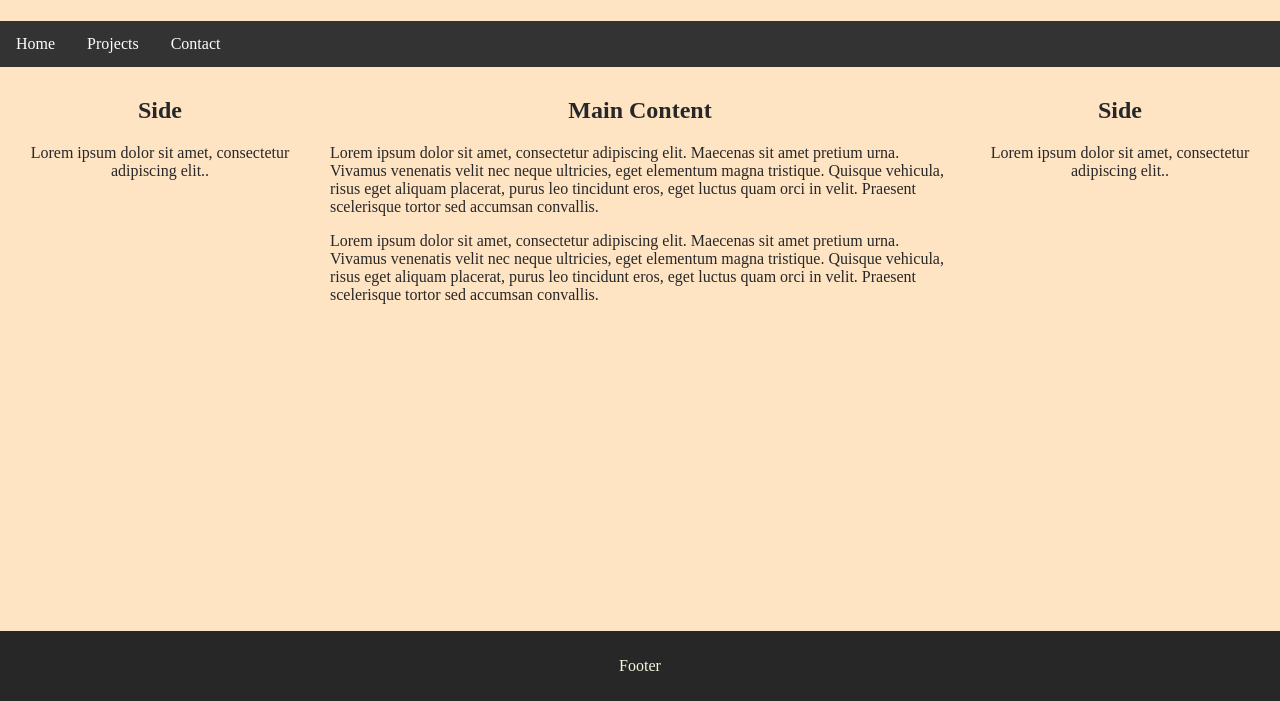
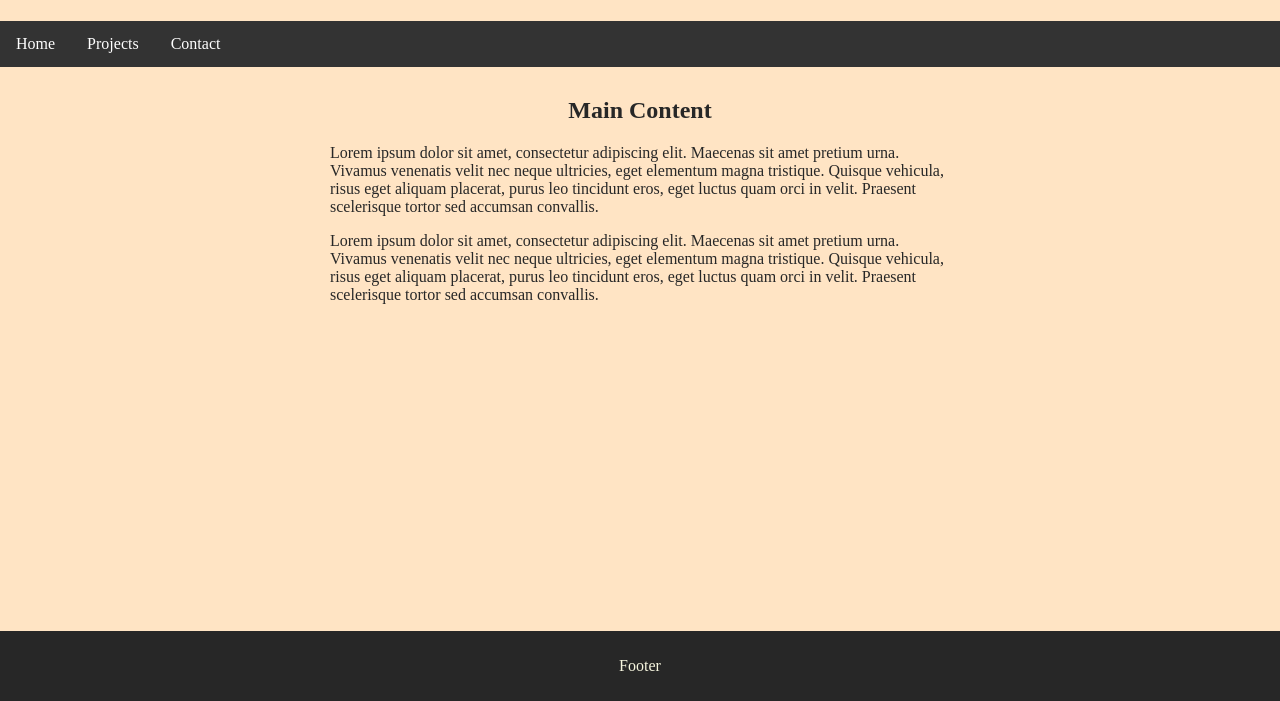
Before and after one commit to MiniMalin/Project, a plain HTML site: page Prosjekter/database.html in a window 1280 px wide. Shown: the part 99-800 px from the top of the page. Drawn offline with Linux system fonts and the light colour scheme.

Commit message:
Colum side no content

```diff
--- a/Prosjekter/database.html
+++ b/Prosjekter/database.html
@@ -27,8 +27,7 @@
 
       <div class="row">
         <div class="column side">
-          <h2>Side</h2>
-          <p>Lorem ipsum dolor sit amet, consectetur adipiscing elit..</p>
+
         </div>
 
         <div class="column middle">
@@ -38,8 +37,7 @@
         </div>
 
         <div class="column side">
-          <h2>Side</h2>
-          <p>Lorem ipsum dolor sit amet, consectetur adipiscing elit..</p>
+
         </div>
       </div>
 
```
Also changed, not shown: Prosjekter/temp.html (+2 -4 lines), Prosjekter/website.html (+2 -4 lines), index.html (+1 -2 lines).
